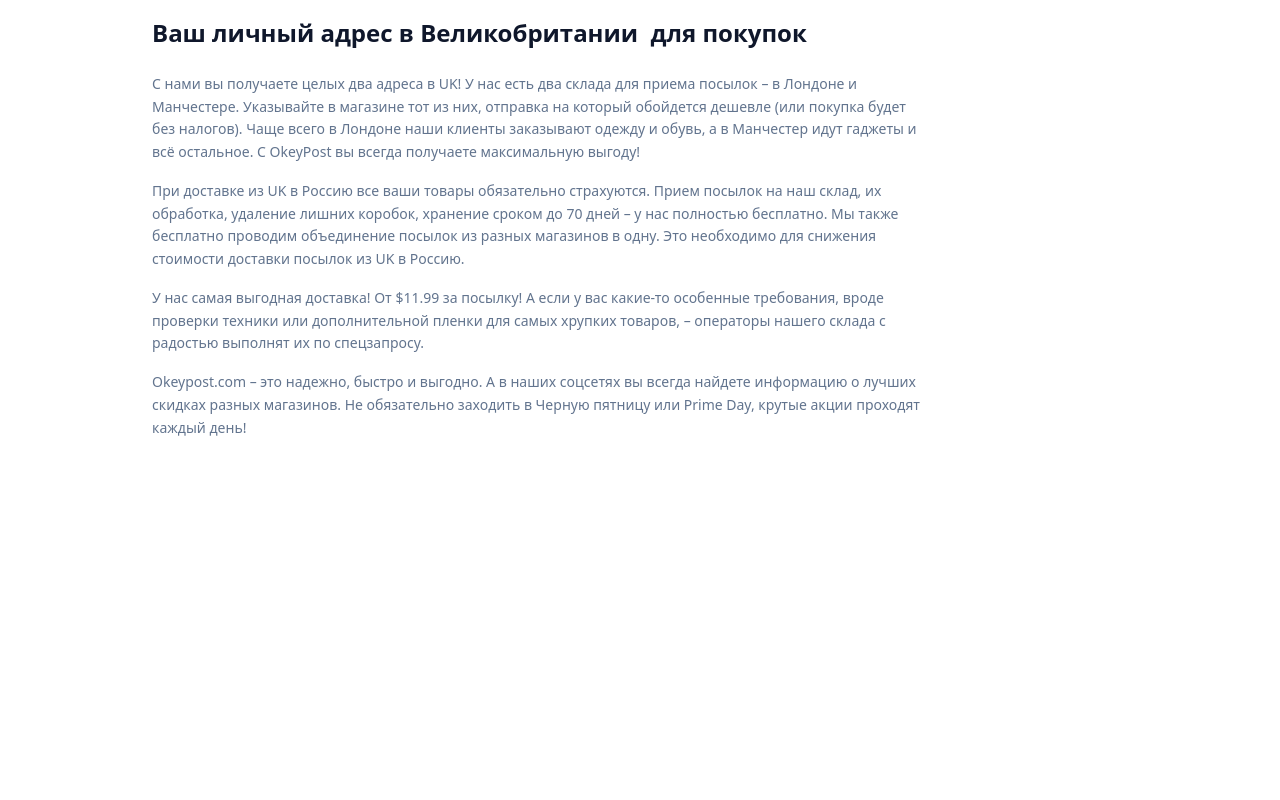
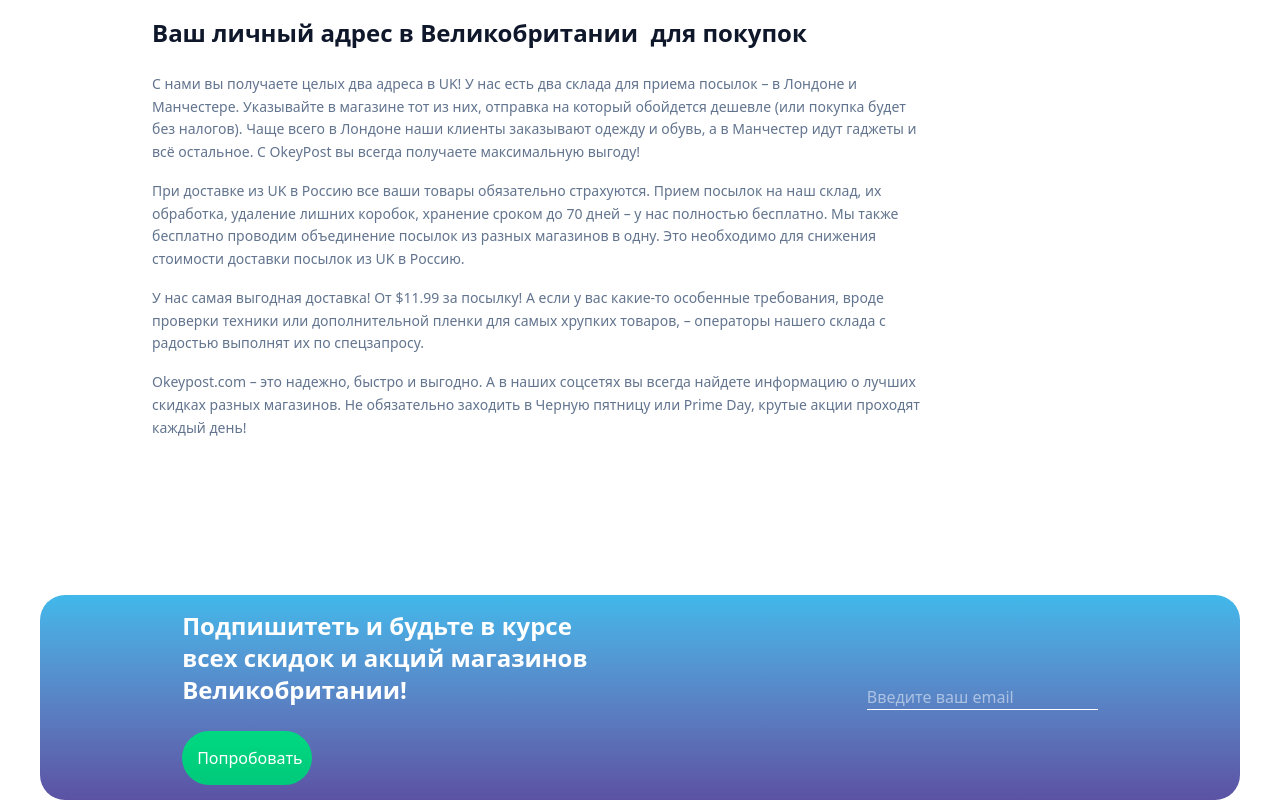
Before and after one commit to ismatovbenya2-droid/branches2, a website: page index.html in a window 1280 px wide. Shown: the part 5098-5898 px from the top of the page. Before the commit the page ends 5593 px from the top, so only its background shows below. Drawn offline with Linux system fonts and the light colour scheme.

Commit message:
section9-index

```diff
--- a/index.html
+++ b/index.html
@@ -570,6 +570,15 @@
       </p>
     </div>
   </section>
+     <section class="max-w-300 m-auto mt-[100px] bg-linear-0 from-[#5B52A3] to-[#40B8EA] p-[15px] flex flex-row justify-around text-white gap-[25px] rounded-[25px] items-center">
+                <div class="flex flex-col gap-[25px]">
+                    <p class="text-2xl font-bold">Подпишитеть и будьте в курсе <br> всех скидок и акций магазинов <br> Великобритании!</p>
+
+                     <p class="p-[15px] bg-linear-0 from-[#00C97B] to-[#00D981] text-white rounded-[50px] w-[130px]">Попробовать</p>
+                </div>
+               <input class="pb=[15px] border-b-[0.5px] " type="email" placeholder="Введите ваш email">
+            </section>
+        </main>
 
 </body>
 </html>
```
Also changed, not shown: 1 other file.
